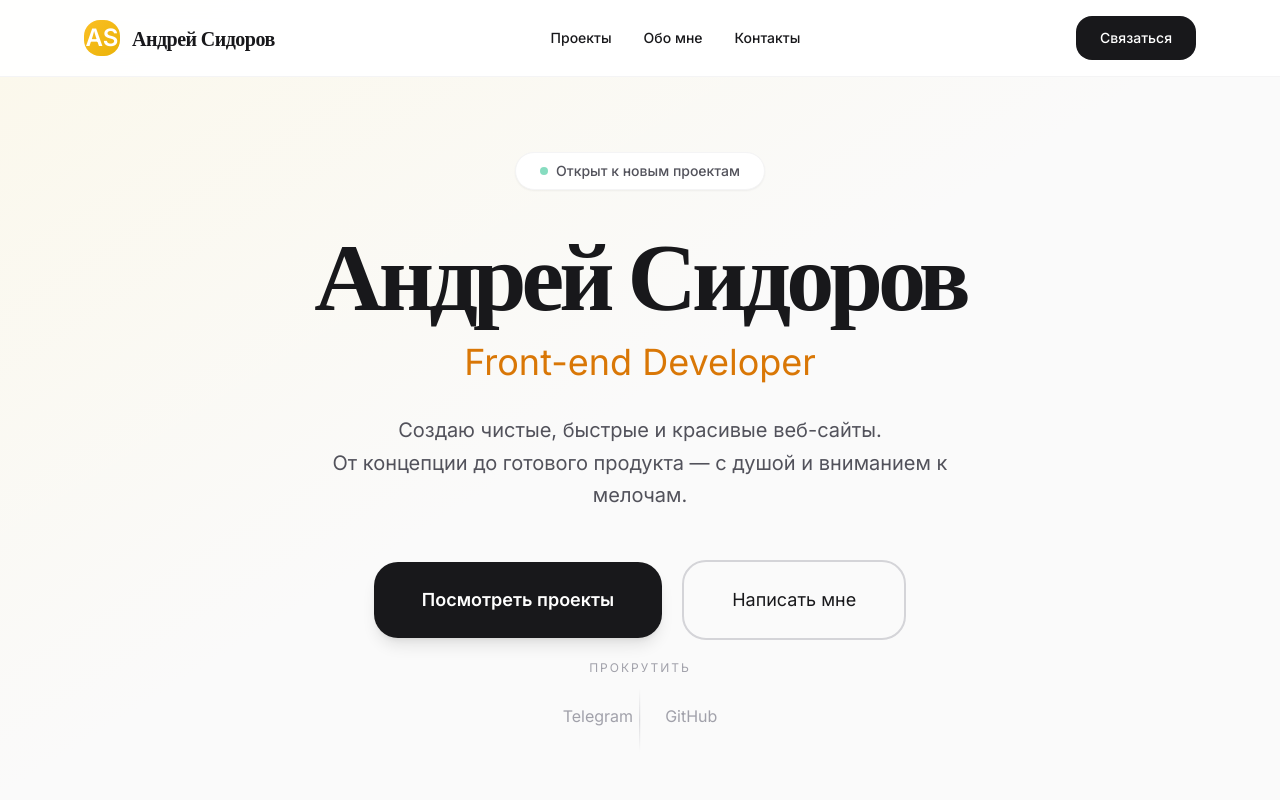
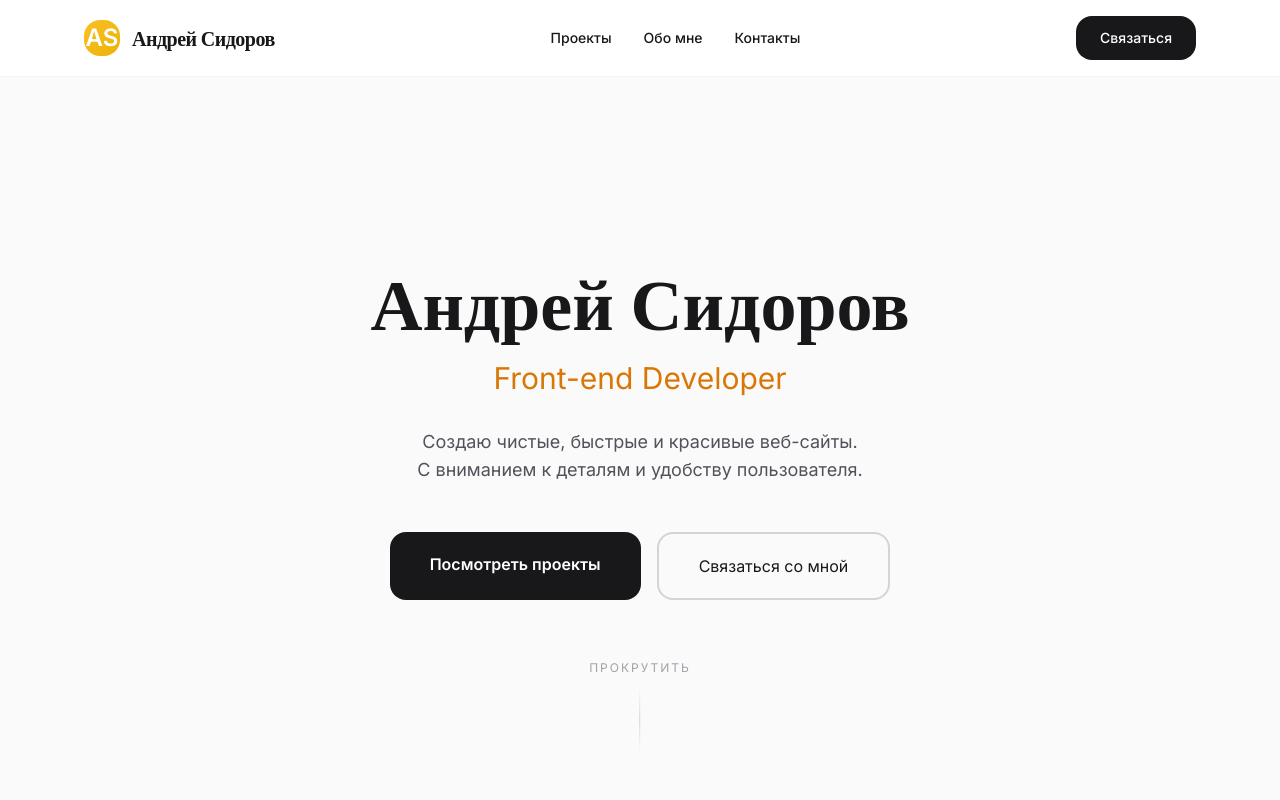
Before and after one commit to zakrouokno/portfolio, a plain HTML site: page index.html in a window 1280 px wide. Shown: the top 800 px of the page. Drawn offline with nearby package versions, Linux system fonts and the light colour scheme.

Commit message:
Update index.html

```diff
--- a/index.html
+++ b/index.html
@@ -74,42 +74,34 @@
     </div>
   </nav>
 
-   <!-- Hero - улучшенная версия -->
-  <section class="min-h-screen flex items-center justify-center pt-20 bg-zinc-50 relative overflow-hidden">
-    <!-- Лёгкий декоративный градиент -->
-    <div class="absolute inset-0 bg-gradient-to-br from-amber-100/30 via-transparent to-transparent"></div>
-
-    <div class="max-w-5xl mx-auto px-6 text-center relative z-10">
-      <!-- Маленький привет -->
-      <div class="inline-flex items-center gap-2 bg-white shadow-sm border border-zinc-100 rounded-full px-6 py-2 mb-8">
-        <div class="w-2 h-2 bg-emerald-500 rounded-full animate-pulse"></div>
-        <span class="text-sm font-medium text-zinc-600">Открыт к новым проектам</span>
-      </div>
-
-      <h1 class="heading text-6xl md:text-7xl lg:text-8xl font-bold leading-none mb-6 tracking-tighter text-zinc-900">
+     <!-- Hero - улучшенная мобильная версия -->
+  <section class="min-h-screen flex items-center justify-center pt-16 bg-zinc-50 relative">
+    <div class="max-w-5xl mx-auto px-5 text-center">
+      <h1 class="heading text-5xl md:text-6xl lg:text-7xl font-bold leading-none mb-6 text-zinc-900">
         Андрей Сидоров
       </h1>
 
-      <p class="text-3xl md:text-4xl text-amber-600 mb-8 font-light">
+      <p class="text-2xl md:text-3xl text-amber-600 mb-8">
         Front-end Developer
       </p>
 
-      <p class="text-xl text-zinc-600 max-w-2xl mx-auto mb-12 leading-relaxed">
-        Создаю чистые, быстрые и красивые веб-сайты.<br>
-        От концепции до готового продукта — с душой и вниманием к мелочам.
+      <p class="text-base md:text-lg text-zinc-600 max-w-xl mx-auto mb-12 px-4">
+        Создаю чистые, быстрые и красивые веб-сайты.<br class="hidden md:block">
+        С вниманием к деталям и удобству пользователя.
       </p>
 
-      <div class="flex flex-col sm:flex-row gap-5 justify-center items-center">
+      <div class="flex flex-col sm:flex-row gap-4 justify-center">
         <a href="#projects"
-           class="bg-zinc-900 hover:bg-black text-white font-semibold px-12 py-6 rounded-3xl text-lg transition-all shadow-lg">
+           class="bg-zinc-900 hover:bg-black text-white font-semibold px-10 py-5 rounded-2xl text-base transition-all">
           Посмотреть проекты
         </a>
-
         <a href="#contacts"
-           class="border-2 border-zinc-300 hover:border-zinc-400 hover:bg-white px-12 py-6 rounded-3xl text-lg transition-all">
-          Написать мне
+           class="border-2 border-zinc-300 hover:border-zinc-400 px-10 py-5 rounded-2xl text-base transition-all">
+          Связаться со мной
         </a>
       </div>
+    </div>
+  </section>
 
       <!-- Социальные ссылки -->
       <div class="mt-16 flex justify-center gap-8 text-zinc-400">
@@ -138,9 +130,9 @@
         <!-- Главный проект - SydorovClub -->
         <div class="bg-white rounded-3xl overflow-hidden border border-zinc-200 hover:border-amber-300 transition-all group shadow-sm">
           <div class="aspect-video bg-zinc-100 relative">
-            <img src="./images/barbershop.jpg"
-                 alt="SydorovClub"
-                 class="w-full h-full object-cover group-hover:scale-105 transition-transform duration-500">
+           <img src="./images/barbershop.jpg"
+     alt="SydorovClub"
+     class="w-full h-full object-cover group-hover:scale-105 transition-transform duration-500">
             <div class="absolute top-4 right-4 bg-black/80 text-white px-4 py-1 rounded-full text-sm">
               Барбершоп
             </div>
```
